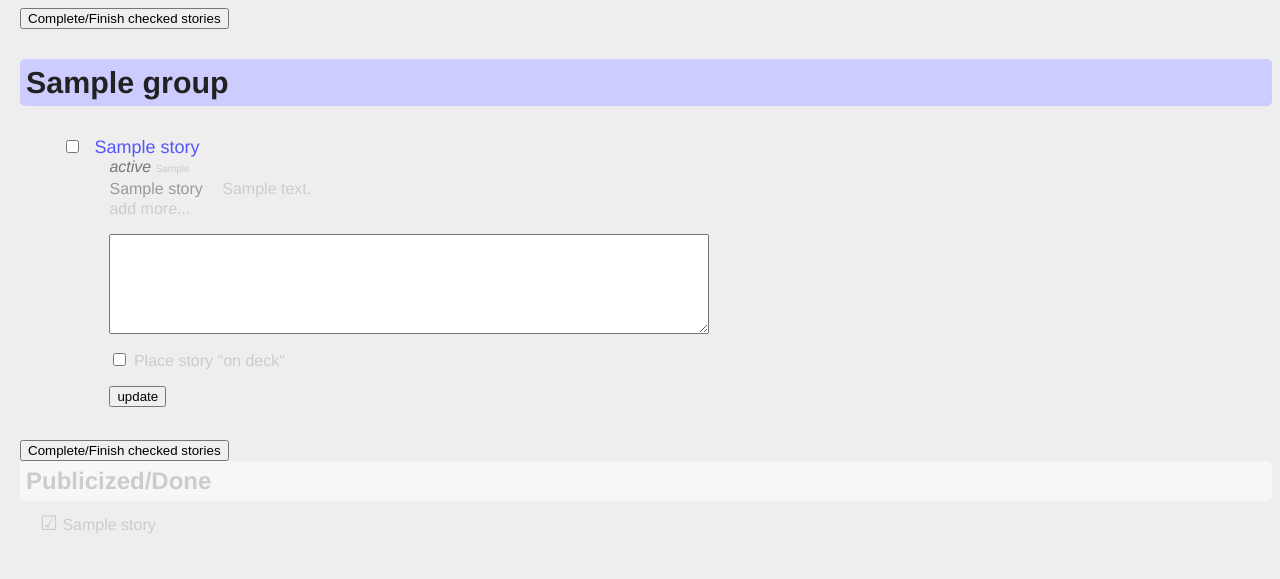
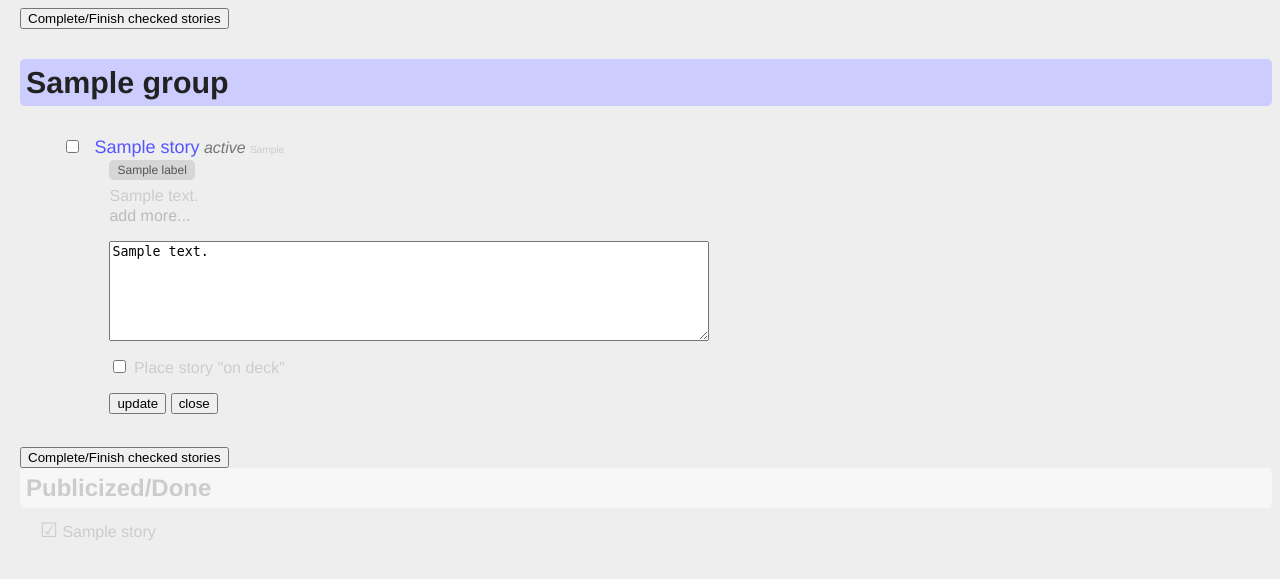
Before and after one commit to sshadmand/release-notes-generator, a Django app: template templates/publicize/index.html in a window 1280 px wide, after a click on "add more...". Shown: the top 579 px of the page. Run offline with Django 3.2, Linux system fonts and the light colour scheme; the template is opened without the code that fills it: most values are stand-ins (such as "Sample title", 1, 10 or a date in 2020); some libraries are stand-ins or nearby versions.

Commit message:
tweaks to pub site

```diff
--- a/templates/publicize/index.html
+++ b/templates/publicize/index.html
@@ -2,6 +2,22 @@
 <head>
 <style>
 	body {font-family:helvetica neue, helvetica;margin-left:20px;background:#EEE;}
+	#status {
+		position: fixed;
+		top: 0;
+		left: 50%;
+		background-color: #BBB;
+		color: black;
+		padding: 11px;
+		width: 200px;
+		text-align: center;
+		font-weight: bold;
+		box-shadow: 0px 0px 6px rgba(0, 0, 0, .8);
+		border: #EEE 1px solid;
+		border-top: none;
+		opacity: .9;
+		text-shadow: 1px 1px 1px white;
+	}
 	h3 {font-size: 1.5em;background: #DDD;padding: 6px;border-radius: 5px;margin-bottom: 14px;color:#222;}
 	div.projects h3:first-child {font-size: 1.9em;background: #CCF;padding: 6px;border-radius: 5px;margin-bottom: 14px;}
 	span.add-more {padding:0;margin:0;}
@@ -9,6 +25,12 @@
 	div.add-more-form-cont {}
 	div.add-more-form-cont textarea	{width:600px;height:100px;}
 	div.list-item-sub-content {margin-left:15px;}
+	div.list-item-sub-content a {color:#BBB;}
+	.labels {margin-top:5px;margin-bottom:8px;}
+	.labels span {color: #555;background: #D6D6D6;padding: 3px 8px;border-radius: 5px;font-size:12px;font-weight: 400;}
+	.labels span:hover {background: #DDD;}
+	.orig-description {margin:0;padding-bottom:0;margin-top:2px;line-height: 20px;}
+	.orig-description span	{margin:0;padding-bottom:0;margin-top:2px;line-height: 22px;}
 	.list-item {margin-top:8px;margin-left:25px;width:900px;padding:17px;}
 	.list-item.odd {background:#F4F4F4;}
 	.list-item:hover {background:#FFF;}
@@ -21,13 +43,36 @@
 </style>
 <script src="https://ajax.googleapis.com/ajax/libs/jquery/1.7.2/jquery.min.js" ></script>
 <script>
+
+function flashStatus(zfunc){
+	$("#status").fadeIn("slow", function(){
+			zfunc();
+			setTimeout('$("#status").fadeOut("slow");', 1000);
+	});
+}
+
 function updateStory(form){
 	data = $(form).serialize();
 	$.ajax({
 	  type: 'POST',
 	  url: '/publicize',
 	  data: data,
-	  success:  function(data){document.location='';}
+	  success:  function(data){
+				on_deck_state = $(form).find(".state-checkbox:checked").val();
+				is_on_deck = $(form).closest('.group').hasClass("on-deck");
+				new_desc = $(form).find("textarea").val();
+				$(form).closest('.list-item').find(".description-text").html(new_desc);
+				$(form).closest('.list-item').find(".orig-description").hide();
+				$(form).closest('.add-more-form-cont').slideUp();
+
+				flashStatus(function(){
+						if (on_deck_state && !is_on_deck){
+							$(form).closest('.list-item ').fadeOut("slow", function(){
+										$(form).closest('.list-item ').appendTo(".projects .group:first").fadeIn();
+								});
+						}
+					});
+			}
 	});
 	return false;
 }
@@ -52,30 +97,39 @@ $(document).ready(function(){
 </script>
 </head>
  <body>
-
+<div id="status" style="display:none;">Updated</div>
 
 
 	<input type="button" onclick="completeStory();" value="Complete/Finish checked stories"/>
 <div class="projects">
 	{% for group in stories_list %}
 		<h3>{{group.group_name}}</h3>
+		<div class="group {{group.group_name|lower|slugify}}">
 		{% for story in group.stories %}
 			<div class="list-item {{story.odd_color_class}}" >
 		        <input type="checkbox" value="{{story.story_id}}" name="story_id" class="story-done-checkbox" />
 		        <div class="list-item-content" style="margin:0;padding-bottom:0;display: inline-block;width: 800px;vertical-align: top;">
 		            <a href="{{story.url}}" target="_blank" style="font-weight:400;font-size:18px;text-decoration:none;">{{story.name}}</a>
+					<i style="font-weight:200;color:#777;">{{story.current_state}}</i> <span style="font-size:10px;color:#ccc;">{{story.owned_by}}</span>
+
 					<div class="list-item-sub-content">
-
-						<i style="font-weight:200;color:#777;">{{story.current_state}}</i> <span style="font-size:10px;color:#ccc;">{{story.owned_by}}</span>
-			            <p style="margin:0;padding-bottom:0;margin-top:2px;line-height: 20px;">
-			                <span style="color:#999;">{{story.labels}}</span>
-			                <span style="padding-left:15px;margin:0;padding-bottom:0;margin-top:2px;line-height: 22px;">{{story.description}} </span>
+						<div class="labels">
+						{% for label in story.label_list%}
+							{% if label %}
+							<span>{{label}}</span>
+							{% endif %}
+						{% endfor %}
+						</div>
+			            <p class="orig-description">
+							{% if not story.extra_description %}
+			                <span class="orig-description-text">{{story.description|urlize|capfirst}} </span>
+							{% endif %}
 			            </p>
 						<span id="description-text-{{forloop.counter}}{{forloop.parentloop.counter}}" class="description-text">
-							{{story.extra_description|default:""}}
+							{{story.extra_description|default:""|urlize|capfirst}}
 						</span>
 						<span class="add-more">
-							<a href="javascript:void(0)" onclick="$('#edit-content-{{forloop.counter}}{{forloop.parentloop.counter}}, #description-text-{{forloop.counter}}{{forloop.parentloop.counter}}').toggle();" >
+							<a href="javascript:void(0)" onclick="$('#edit-content-{{forloop.counter}}{{forloop.parentloop.counter}}, #description-text-{{forloop.counter}}{{forloop.parentloop.counter}}').slideDown();" >
 								add more...
 							</a>
 						</span>
@@ -83,18 +137,22 @@ $(document).ready(function(){
 							<form action="" onsubmit="return updateStory(this);">
 								<input type="hidden" value="{{story.story_id}}" name="story_id" />
 								<input type="hidden" value="update_story" name="form_type" />
-				                <p><textarea name="description">{{story.extra_description|default:""}}</textarea></p>
+				                <p><textarea name="description">{{story.extra_description|default:story.description}}</textarea></p>
 								<p>
-									<input type="checkbox" value="on_deck" name="state" id="on-deck-check-{{forloop.counter}}{{forloop.parentloop.counter}}" {%ifequal story.state "on_deck" %}checked{%endifequal%} />
+									<input type="checkbox" value="on_deck" name="state" class="state-checkbox" id="on-deck-check-{{forloop.counter}}{{forloop.parentloop.counter}}" {%ifequal story.state "on_deck" %}checked{%endifequal%} />
 									<label for="on-deck-check-{{forloop.counter}}{{forloop.parentloop.counter}}">Place story "on deck"</label>
 								</p>
-				                <p><input type="submit" value="update"/></p>
+				                <p>
+									<input type="submit" value="update"/>
+									<input type="button" value="close" onclick="$('#edit-content-{{forloop.counter}}{{forloop.parentloop.counter}}').slideUp();" />
+								</p>
 							</form>
 			            </div>
 
 					</div><!--list item sub content-->
 		        </div><!--list item content -->
 		    </div><!--list item  -->
+		</div><!-- group -->
 		{% endfor %}
 	{% endfor %}
 </div>
```
Also changed, not shown: main.py (+9 -2 lines).
